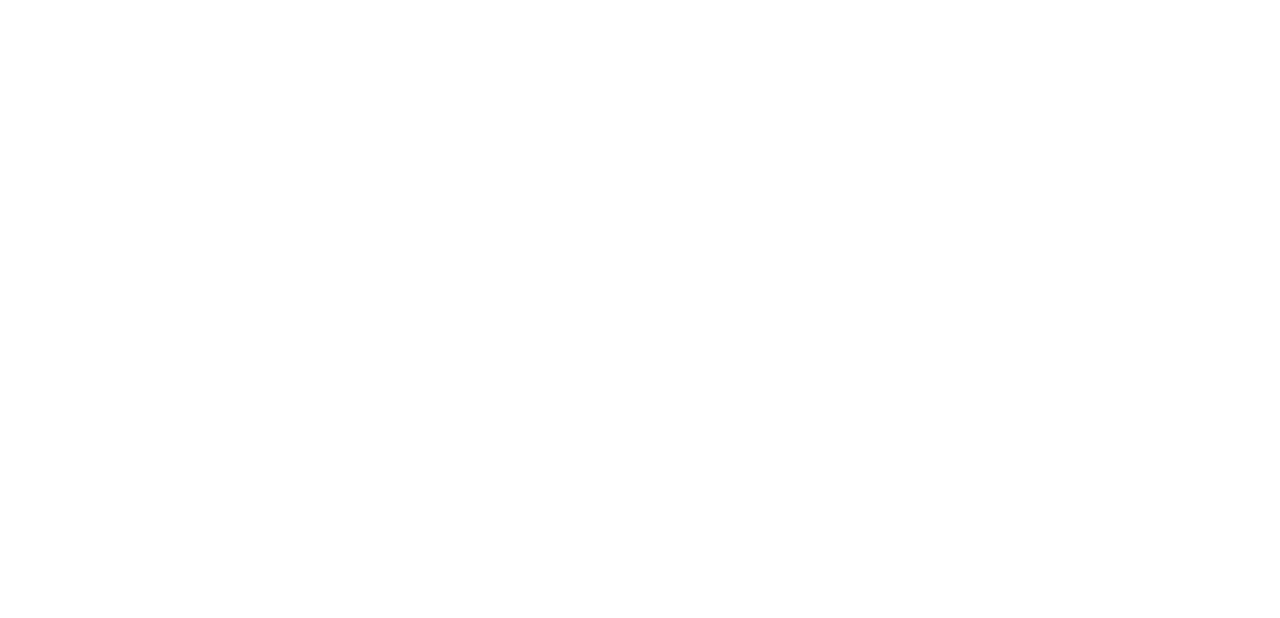
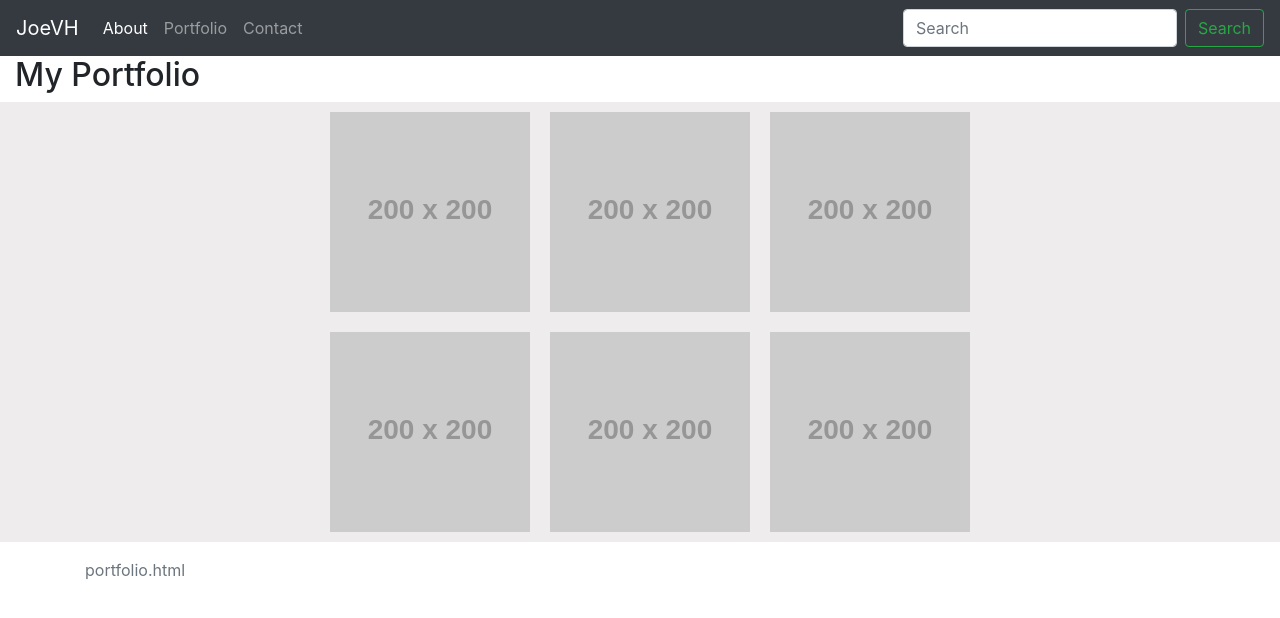
Before and after one commit to joe8021/Bootstrap-Portfolio, a plain HTML site: page portfolio.html in a window 1280 px wide. Drawn offline with nearby package versions, Linux system fonts and the light colour scheme; placeholder pictures from the web are drawn by us.

Commit message:
added sticky footers

```diff
--- a/portfolio.html
+++ b/portfolio.html
@@ -1,12 +1,82 @@
 <!DOCTYPE html>
 <html lang="en">
+
 <head>
     <meta charset="UTF-8">
     <meta name="viewport" content="width=device-width, initial-scale=1.0">
     <meta http-equiv="X-UA-Compatible" content="ie=edge">
+    <link rel="stylesheet" href="https://stackpath.bootstrapcdn.com/bootstrap/4.3.1/css/bootstrap.min.css"
+        integrity="sha384-ggOyR0iXCbMQv3Xipma34MD+dH/1fQ784/j6cY/iJTQUOhcWr7x9JvoRxT2MZw1T" crossorigin="anonymous">
+    <link rel="stylesheet" href="style.css">
     <title>Document</title>
 </head>
+
+<nav class="navbar navbar-expand-lg navbar-dark bg-dark">
+    <a class="navbar-brand" href="#">JoeVH</a>
+    <button class="navbar-toggler" type="button" data-toggle="collapse" data-target="#navbarNavAltMarkup"
+        aria-controls="navbarNavAltMarkup" aria-expanded="false" aria-label="Toggle navigation">
+        <span class="navbar-toggler-icon"></span>
+    </button>
+    <div class="collapse navbar-collapse" id="navbarNavAltMarkup">
+        <div class="navbar-nav">
+            <a class="nav-item nav-link active" href="https://joe8021.github.io/Bootstrap-Portfolio/">About
+                <span class="sr-only">(current)</span></a>
+            <a class="nav-item nav-link"
+                href="https://joe8021.github.io/Bootstrap-Portfolio/portfolio.html">Portfolio</a>
+            <a class="nav-item nav-link" href="https://joe8021.github.io/Bootstrap-Portfolio/contact.html">Contact</a>
+        </div>
+    </div>
+    <form class="form-inline">
+        <input class="form-control mr-sm-2" type="search" placeholder="Search" aria-label="Search">
+        <button class="btn btn-outline-success my-2 my-sm-0" type="submit">Search</button>
+    </form>
+</nav>
+
 <body>
+    <div class="container-fluid">
+        <h2>My Portfolio</h2>
+        <div class="row">
+            <div class="col-md-3-p" style="width: 25%;"></div>
+            <div class="col-md-2-p">
+                <img class="image1" src="https://via.placeholder.com/200" alt="placeholder"/>
+            </div>
+            <div class="col-md-2-p">
+                <img class="image1" src="https://via.placeholder.com/200" alt="placeholder" />
+            </div>
+            <div class="col-md-2-p">
+                <img class="image1" src="https://via.placeholder.com/200" alt="placeholder" />
+
+            </div>
+            <div class="col-md-3-p">
+            </div>
+        </div>
+
+        <div class="row">
+            <div class="col-md-3-p" style="width: 25%;">
+            </div>
+
+            <div class="col-md-2-p">
+                <img class="image1" src="https://via.placeholder.com/200" alt="placeholder" />
+            </div>
+
+            <div class="col-md-2-p">
+                <img class="image1" src="https://via.placeholder.com/200" alt="placeholder" />
+            </div>
+
+            <div class="col-md-2-p">
+                <img class="image1" src="https://via.placeholder.com/200" alt="placeholder" />
+            </div>
+
+            <div class="col-md-3-p"></div>
+        </div>
+    </div>
+
+    <footer class="footer mt-auto py-3">
+        <div class="container">
+          <span class="text-muted">portfolio.html</span>
+        </div>
+      </footer>
 
 </body>
+
 </html>
--- a/style.css
+++ b/style.css
@@ -1,14 +1,13 @@
 
 
-.row{
-    position: relative;
-    top:20%;
-}
-
 .col-md-3{
-    background:rgba(37, 37, 37, 0.089);
+    background:rgba(78, 56, 56, 0.089);
 }
 
 .row{
     background:rgba(230, 227, 227, 0.671);
 }
+
+img{
+    margin:10px;
+}
```
Also changed, not shown: contact.html (+6 -3 lines), index.html (+5 -3 lines).
